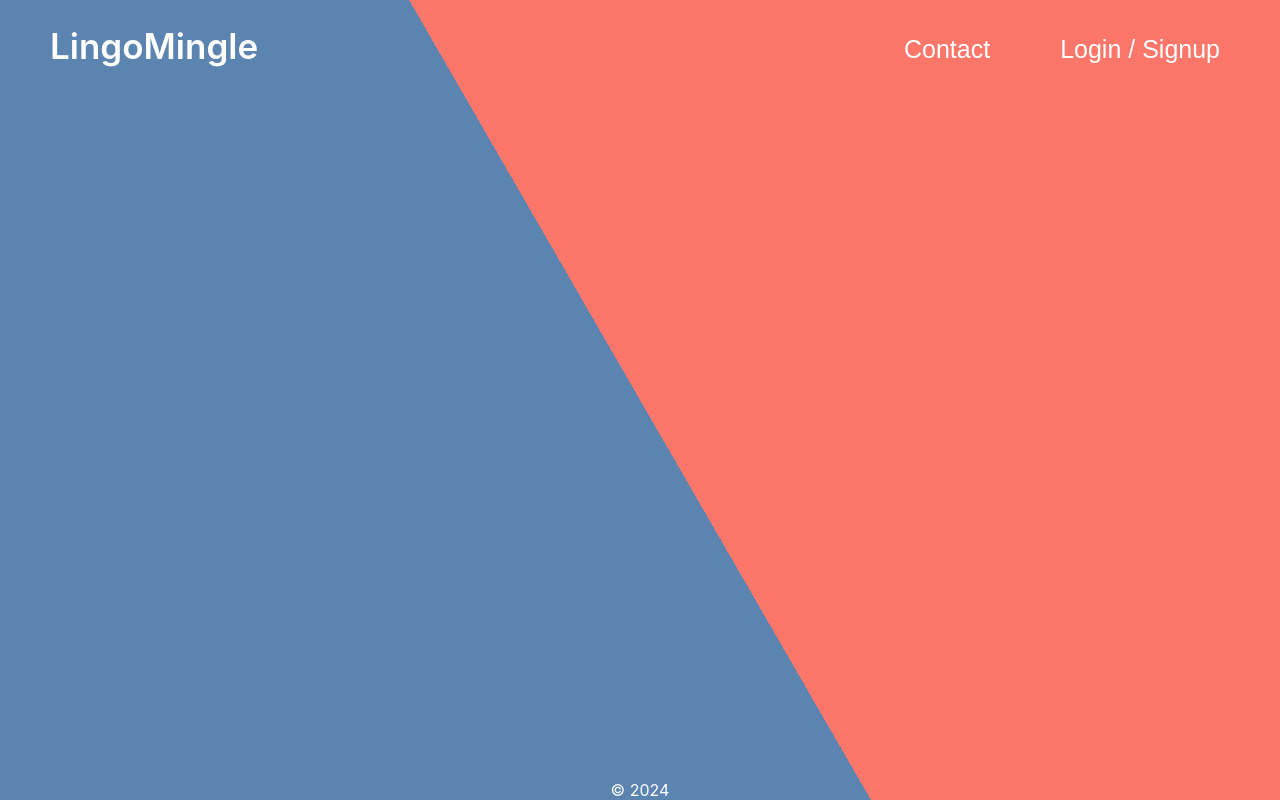
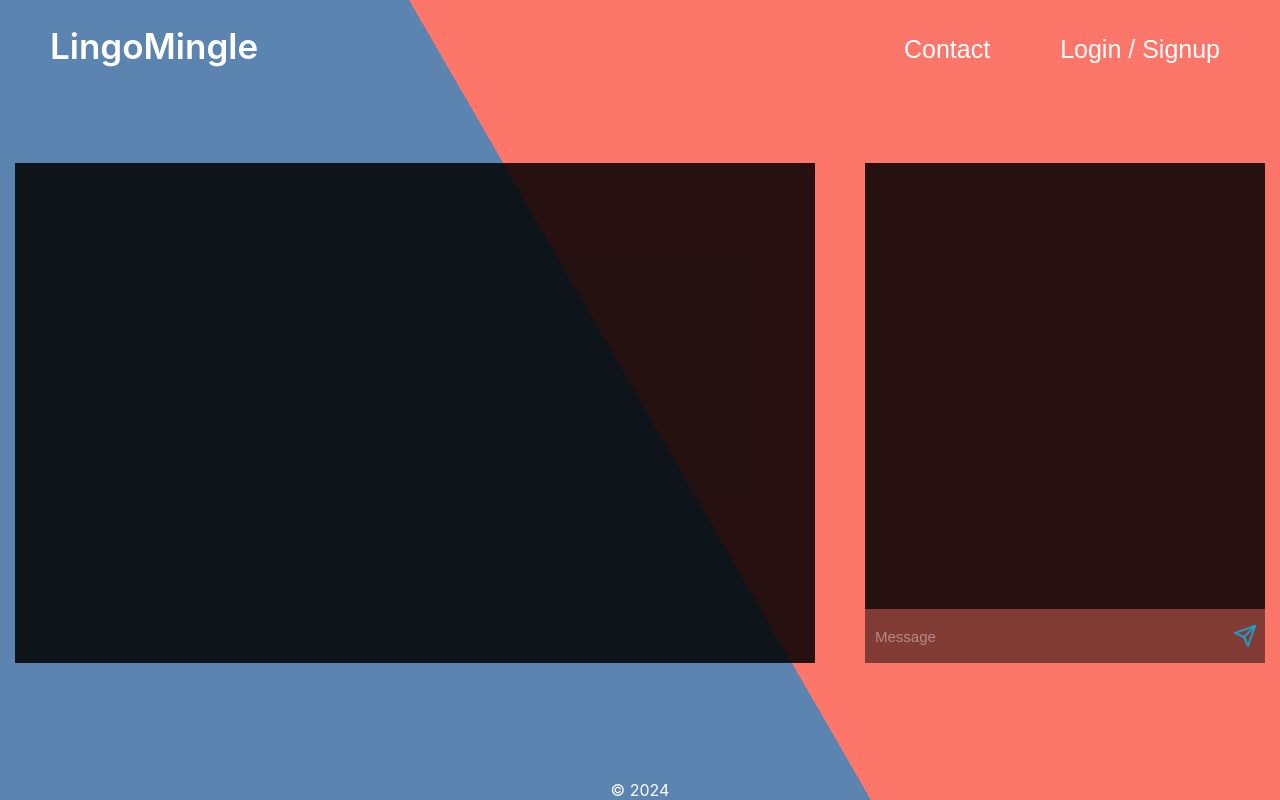
Before and after one commit to Syncat99/web-call-app, a React (Create React App) app in the folder packages/app/: page /app in a window 1280 px wide. Built offline with nearby package versions, Linux system fonts and the light colour scheme; no server answers.

Commit message:
fixed meeting space

```diff
--- a/packages/app/src/App.tsx
+++ b/packages/app/src/App.tsx
@@ -3,10 +3,10 @@ import "./App.css";
 import { BrowserRouter, Route, Routes } from "react-router-dom";
 import { DataProvider } from "./context/dataContext";
 import Registration from "./features/auth/signup";
+import MeetingSpace from "./features/meetingspace";
 import LandingPage from "./features/landing";
 import Login from "./features/auth/login";
 import Layout from "./components/layout";
-import CallPage from "./features/call";
 
 function App() {
   return (
@@ -17,7 +17,7 @@ function App() {
             <Route path="/" element={<LandingPage />} />
             <Route path="/login" element={<Login />} />
             <Route path="/register" element={<Registration />} />
-            <Route path="/app" element={<CallPage />} />
+            <Route path="/app" element={<MeetingSpace />} />
           </Route>
         </Routes>
       </BrowserRouter>
--- a/packages/app/src/features/call/index.tsx
+++ /dev/null
@@ -1,5 +0,0 @@
-function CallPage() {
-  return <></>;
-}
-
-export default CallPage;
--- a/packages/app/src/features/call/call.tsx
+++ b/packages/app/src/features/meetingspace/index.tsx
@@ -1,4 +1,4 @@
-import "./call.css";
+import "./meetingspace.css";
 
 import Input from "../../components/input";
 import { Send } from "lucide-react";
```
Also changed, not shown: packages/app/src/features/meetingspace/meetingspace.css (renamed from packages/app/src/features/call/call.css).
